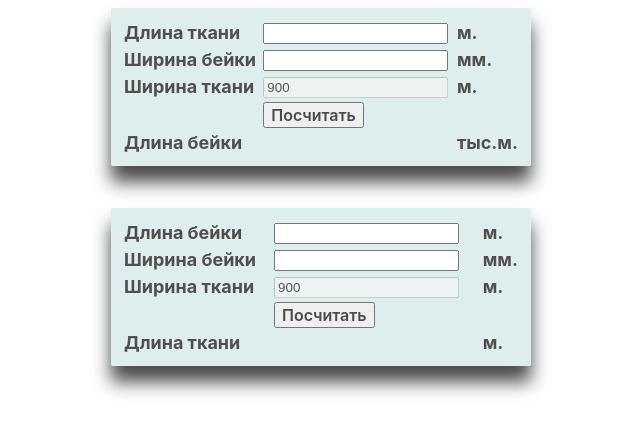
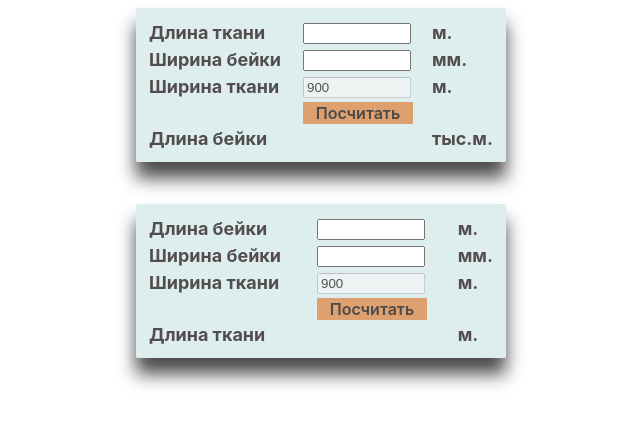
Before and after one commit to VasilySam/project-Calculator-for-length-calc, a plain HTML site: page index.html in a window 1280 px wide. Shown: the whole page, without its empty margins (319-959 px from the left). Drawn offline with Linux system fonts and the light colour scheme.

Commit message:
add css for adaptiv

```diff
--- a/index.html
+++ b/index.html
@@ -3,7 +3,7 @@
 <head>
     <meta charset="UTF-8">
     <meta http-equiv="X-UA-Compatible" content="IE=edge">
-    <meta name="viewport" content="width=500">
+    <meta name="viewport" content="width=device-width">
     <title>Расчет косой бейки</title>
     <link rel="stylesheet" href="/style.css">
 </head>
@@ -13,7 +13,7 @@
 
 
                 <table class="table" >
-                <tbody>
+                 <tbody>
                 <tr>
                 <td><label for="cloth_length">Длина ткани</label></td>
                 <td><input class ="cloth_length"  type="text"></td>
@@ -35,7 +35,7 @@
                 </tr>
                 <tr>
                 <td><label for="beika_length">Длина бейки </label></td>
-                <td><submit class ="beika_length" style="color: rgb(223, 163, 163);" type="number"></td>
+                <td><submit class ="beika_length" style="color: rgb(219, 105, 70); " type="number"></td>
                 <td>тыс.м.</td>
                 </tr>
                 </tbody>
@@ -75,7 +75,7 @@
                     </tr>
                     <tr>
                     <td><label for="cloth_length1">Длина ткани </label></td>
-                    <td><submit class ="cloth_length1" style="color: rgb(223, 163, 163);"  type="number"></td>
+                    <td><submit class ="cloth_length1" style="color: rgb(219, 105, 70);"  type="number"></td>
                     <td> м.</td>
                     </tr>
                     </tbody>
--- a/style.css
+++ b/style.css
@@ -1,5 +1,5 @@
 .container {
-    width: 400px;
+    max-width: 350px;
     margin: 0px auto;
     background: rgb(222, 238, 238);
     background-image: none;
@@ -15,11 +15,12 @@ body {
     font-weight: bolder;
     font-family:-apple-system, BlinkMacSystemFont, 'Segoe UI', Roboto, Oxygen, Ubuntu, Cantarell, 'Open Sans', 'Helvetica Neue', sans-serif;;
     color: rgb(83, 77, 77);
-    min-width: 500px;
+
 
 }
 
  .table {
+
     width: 100%;
     border: 0px;
 }
@@ -28,4 +29,19 @@ input[type=button] {
     font-size: medium;
     font-weight: 600;
     color: #4b4949 ;
+    width: 110px;
+    background-color: rgb(221, 160, 110);
+    border: 0px;
 }
+input[type=text] {
+
+    width: 100px;
+}
+
+.cloth_length1{
+    border:0px ;
+    color:rgb(221, 160, 110) ;
+}
+.cloth_length1[type=number]{
+    color: rgb(221, 160, 110);
+}
```
